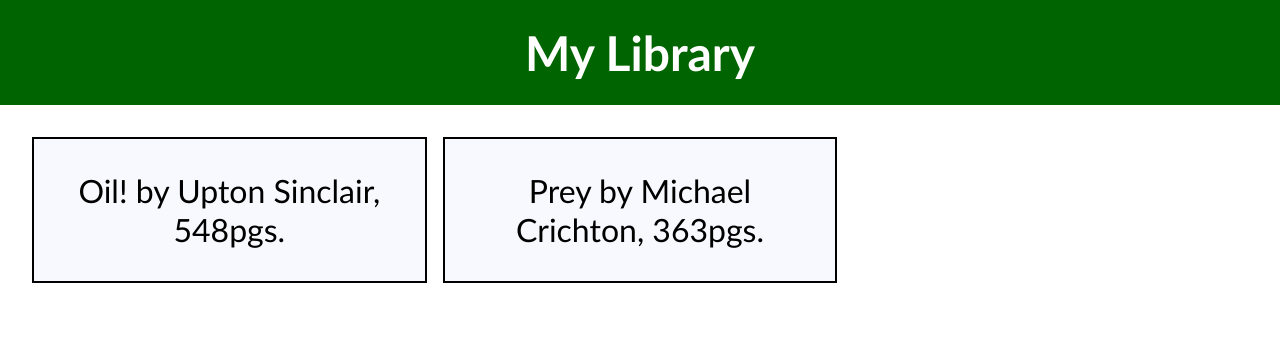
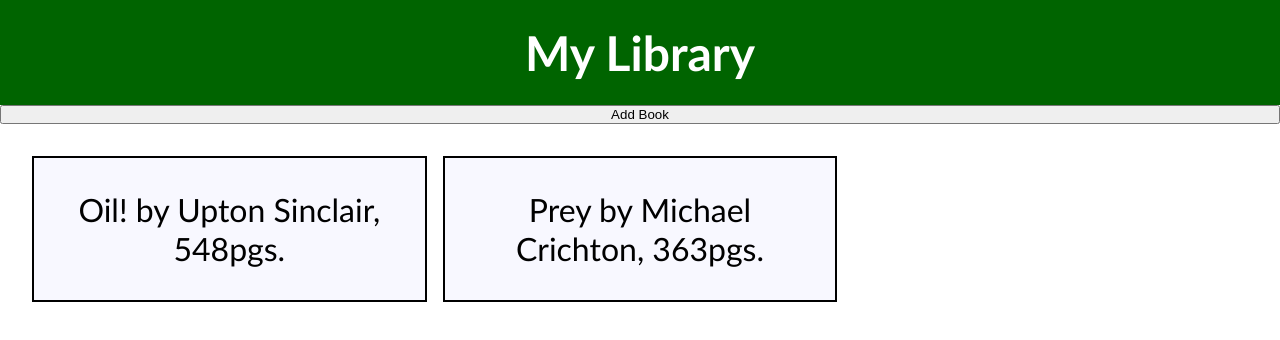
Before and after one commit to TedV4/library, a plain HTML site: page index.html in a window 1280 px wide. Drawn offline with Linux system fonts and the light colour scheme.

Commit message:
Add addBook button

```diff
--- a/index.html
+++ b/index.html
@@ -9,6 +9,7 @@
   </head>
   <body>
     <header>My Library</header>
+    <button class="add-book">Add Book</button>
     <div class="main-content">
       <div class="grid-container"></div>
     </div>
```
